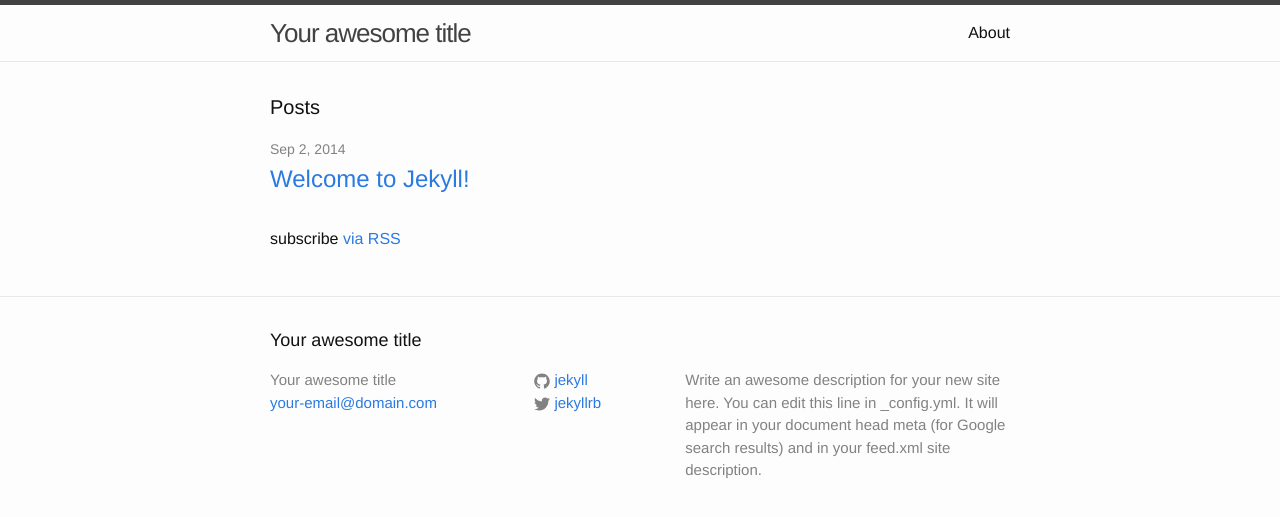
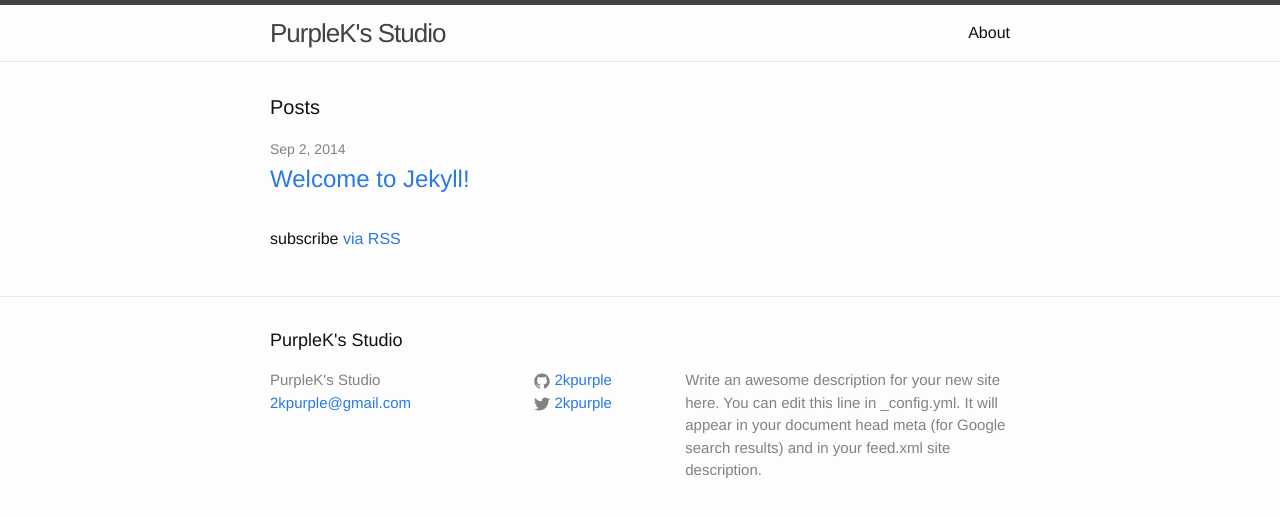
Before and after one commit to 2kpurple/2kpurple.github.io, a Jekyll site: the page built from index.html, in a window 1280 px wide. Shown: the top 517 px of the page. Built offline with Jekyll 4.4.1, drawn with Linux system fonts in a browser that asks for light colours.

Commit message:
update .gitignore and _config.yml

```diff
--- a/_config.yml
+++ b/_config.yml
@@ -1,14 +1,14 @@
 # Site settings
-title: Your awesome title
-email: your-email@domain.com
+title: PurpleK's Studio
+email: 2kpurple@gmail.com
 description: > # this means to ignore newlines until "baseurl:"
   Write an awesome description for your new site here. You can edit this
   line in _config.yml. It will appear in your document head meta (for
   Google search results) and in your feed.xml site description.
 baseurl: "" # the subpath of your site, e.g. /blog/
 url: "http://yourdomain.com" # the base hostname & protocol for your site
-twitter_username: jekyllrb
-github_username:  jekyll
+twitter_username: 2kpurple
+github_username:  2kpurple
 
 # Build settings
 markdown: kramdown
```
Also changed, not shown: 1 other file.
